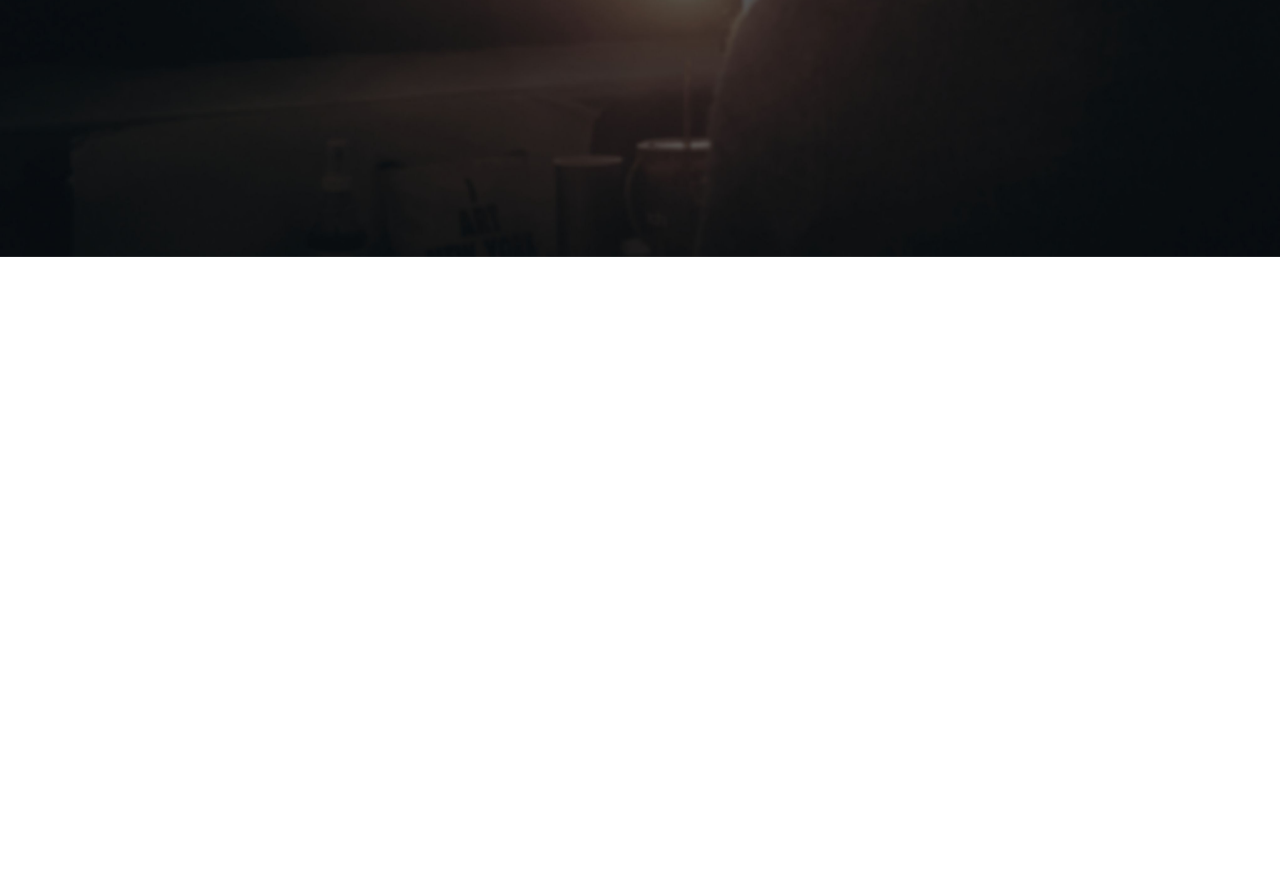
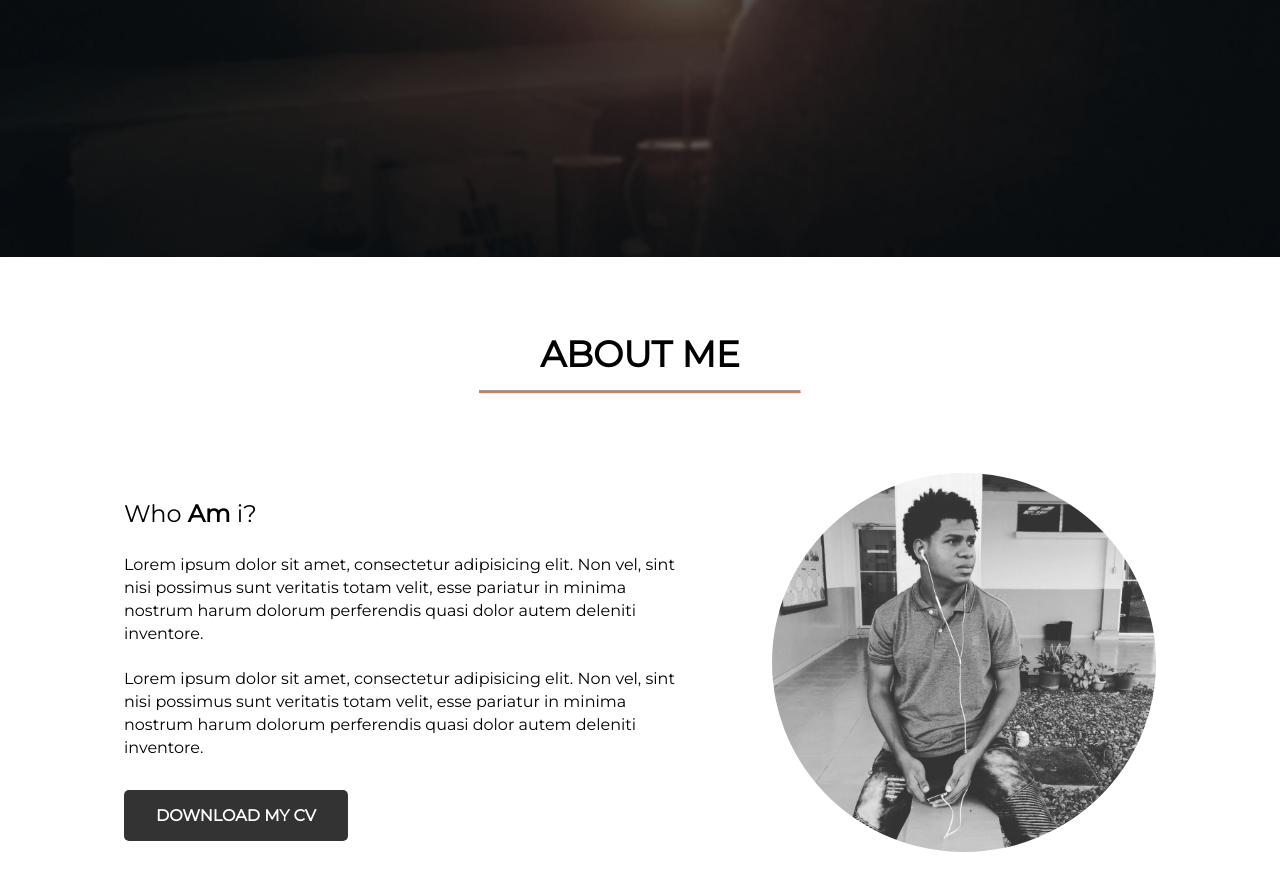
Before and after one commit to GilbDavis/Portfolio-Project, a website: page index.html in a window 1280 px wide. Shown: the part 543-1434 px from the top of the page. Before the commit the page ends 800 px from the top, so only its background shows below. Drawn offline with Linux system fonts and the light colour scheme.

Commit message:
Started working on the about me section, removed temporarily the hero typewritter animation

```diff
--- a/index.html
+++ b/index.html
@@ -21,7 +21,8 @@
 
 <body>
   <div class="hero">
-    <h2 id="typeWritter"></h2>
+    <h2 id="typeWritter">Hello there!<br>I'm <span id='name-highlight'>Gilberto Davis</span>, a full-stack Web
+      &ltDeveloper/&gt.</h2>
     <br />
     <a class="action-button" href="">See my work <i class="fas fa-arrow-right"></i></a>
   </div>
@@ -44,7 +45,7 @@
           <nav class="overlay-menu">
             <ul>
               <li><a href="#">Home</a></li>
-              <li><a href="#">About</a></li>
+              <li><a href="#about">About</a></li>
               <li><a href="#">Work</a></li>
               <li><a href="#">Contact</a></li>
             </ul>
@@ -55,12 +56,41 @@
     <!-- Navigation__Container-->
   </header>
 
+  <!-- Contenedor de la seccion about -->
   <div id="about" class="AboutContainer">
+    <div class="heading_About">
+      <h2>About Me</h2>
+      <hr />
+    </div>
 
+    <div class="AboutMe_Content">
+      <div class="flexContainer">
+        <img class="profile-Image" src="./images/profile.jpg" alt="Profile Pic">
+        <div class="ContentSection">
+          <div class="mySection">
+            <h2>Who <span>Am</span> i?</h2>
+            <br>
+            <p>Lorem ipsum dolor sit amet, consectetur adipisicing elit. Non vel, sint nisi possimus sunt veritatis
+              totam
+              velit, esse pariatur in minima nostrum harum dolorum perferendis quasi dolor autem deleniti inventore.
+            </p>
+            <br>
+            <p>Lorem ipsum dolor sit amet, consectetur adipisicing elit. Non vel, sint nisi possimus sunt veritatis
+              totam
+              velit, esse pariatur in minima nostrum harum dolorum perferendis quasi dolor autem deleniti inventore.
+            </p>
+            <br>
+            <br>
+            <a class="downloadLink"
+              href="https://doc-0k-a0-docs.googleusercontent.com/docs/securesc/0glem4r9bc540573ds0msluc868no3c3/7i5ce12h64maqdmeleabfhv41uomf51l/1587336150000/13420609328816483533/13420609328816483533/1DtpBm77zW6XXEsO1hGIjWY9oIDCzMXEW?e=download&authuser=0&nonce=5f6ibd1jp5dje&user=13420609328816483533&hash=oqpm3o5chm2mqlq06n787d6u8hi23mrp"
+              download="Gilberto Davis - CV">Download my CV</a>
+          </div>
+        </div>
+      </div>
+    </div>
   </div>
 </body>
 
-<script src="./JS/Animation/heroAnimation.js"></script>
 <script src="./JS/Animation/toggleHamburger.js"></script>
 
 </html>
--- a/scss/_custom.scss
+++ b/scss/_custom.scss
@@ -13,6 +13,7 @@ html {
 body {
   font-size: 1.6rem;
   font-family: $font-family;
+  line-height: 1.42857143;
 }
 
 .hero {
@@ -189,7 +190,7 @@ body {
         transition: opacity .25s ease;
 
         @include mobile {
-          top: 1.6em;
+          top: 2em;
           font-size: medium;
         }
 
@@ -342,3 +343,92 @@ body {
     //Final del hamburger
   }
 }
+
+// Seccion sobre mi
+
+.AboutContainer {
+  width: 100%;
+  height: 1120px;
+  background-color: $white;
+  margin-bottom: 6em;
+
+  // Header
+  .heading_About {
+    width: 100%;
+    display: flex;
+    flex-direction: column;
+    justify-content: flex-start;
+    align-items: center;
+    margin-bottom: 5em;
+
+    h2 {
+      font-size: 3.6rem;
+      font-weight: 700;
+      text-transform: uppercase;
+      margin: 2em 0 0 0;
+    }
+
+    hr {
+      margin-top: .6em;
+      border-bottom: 2px solid $naranja;
+      width: 20em;
+    }
+  }
+
+  // Seccion about me
+  .AboutMe_Content {
+    width: 100%;
+
+    .flexContainer {
+      display: flex;
+      flex-direction: row-reverse;
+      align-items: center;
+      justify-content: space-around;
+      margin: 0 5em;
+
+      .profile-Image {
+        max-width: 100%;
+        width: 30vw;
+        border-radius: 50%;
+      }
+
+      .ContentSection {
+        width: 50%;
+
+        .mySection {
+
+          p {
+            font-weight: 400;
+          }
+
+          h2 {
+            font-size: 2.4rem;
+            font-weight: 300;
+
+            span {
+              font-weight: 700;
+            }
+          }
+
+          .downloadLink {
+            text-transform: uppercase;
+            text-decoration: none;
+            color: $white;
+            font-weight: 700;
+            padding: 1em 2em;
+            transition: background-color .3s ease;
+            border-radius: 5px;
+            background: linear-gradient(to right, $naranja 50%, $negro 50%);
+            background-size: 200% 100%;
+            background-position: right bottom;
+            transition: all .5s ease-out;
+
+            &:hover {
+              background-position: left bottom;
+            }
+          }
+        }
+      }
+    }
+  }
+}
--- a/scss/_variables.scss
+++ b/scss/_variables.scss
@@ -1,5 +1,6 @@
 $font-family: 'Montserrat',
 sans-serif;
+
 
 $white: #ffffff;
 $negro: #333333;
--- a/scss/app.scss
+++ b/scss/app.scss
@@ -1,5 +1,4 @@
 @import url('https://fonts.googleapis.com/css?family=Montserrat&display=swap');
-
 
 @import 'mixins';
 @import 'variables';
```
Also changed, not shown: css/app.css, images/profile.jpg (added).
